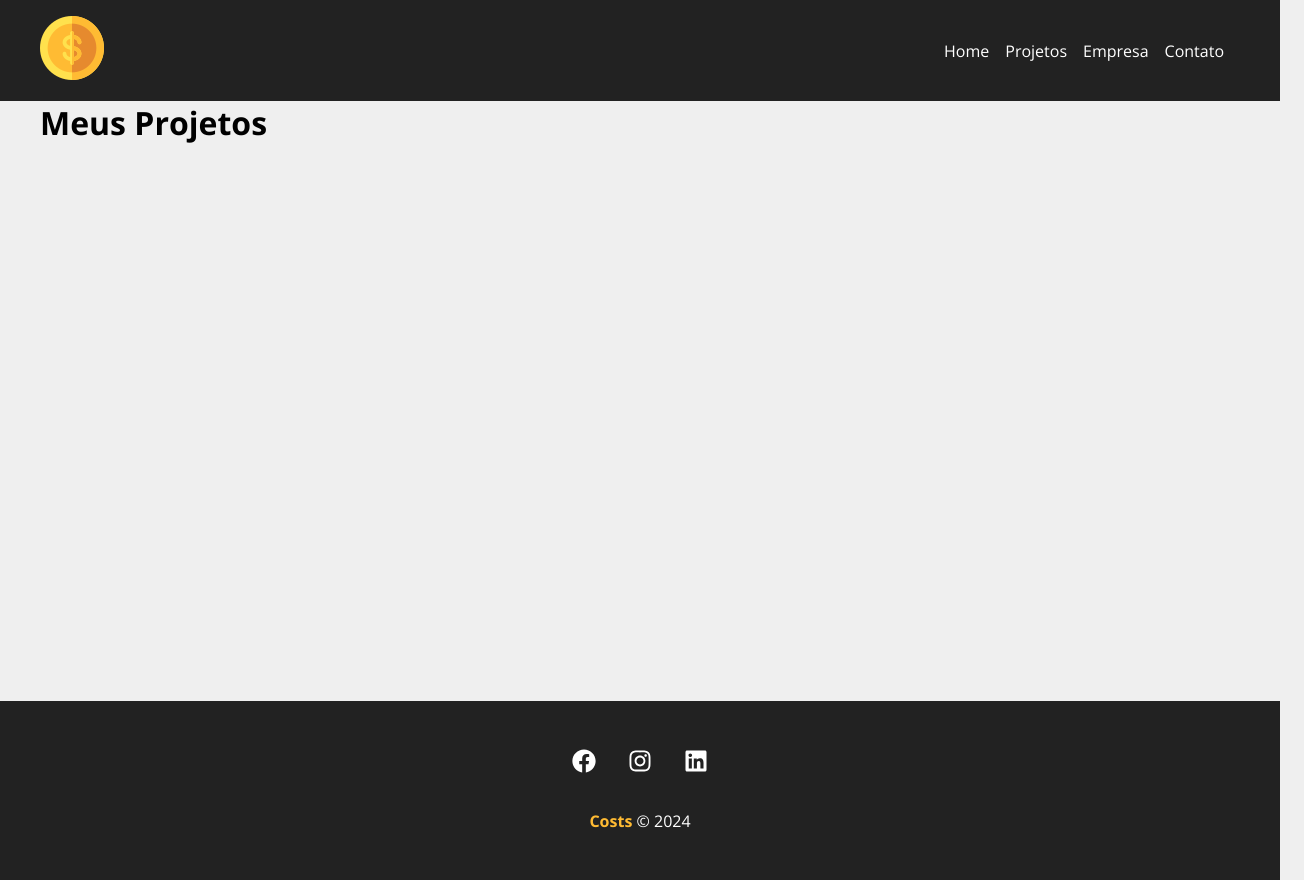
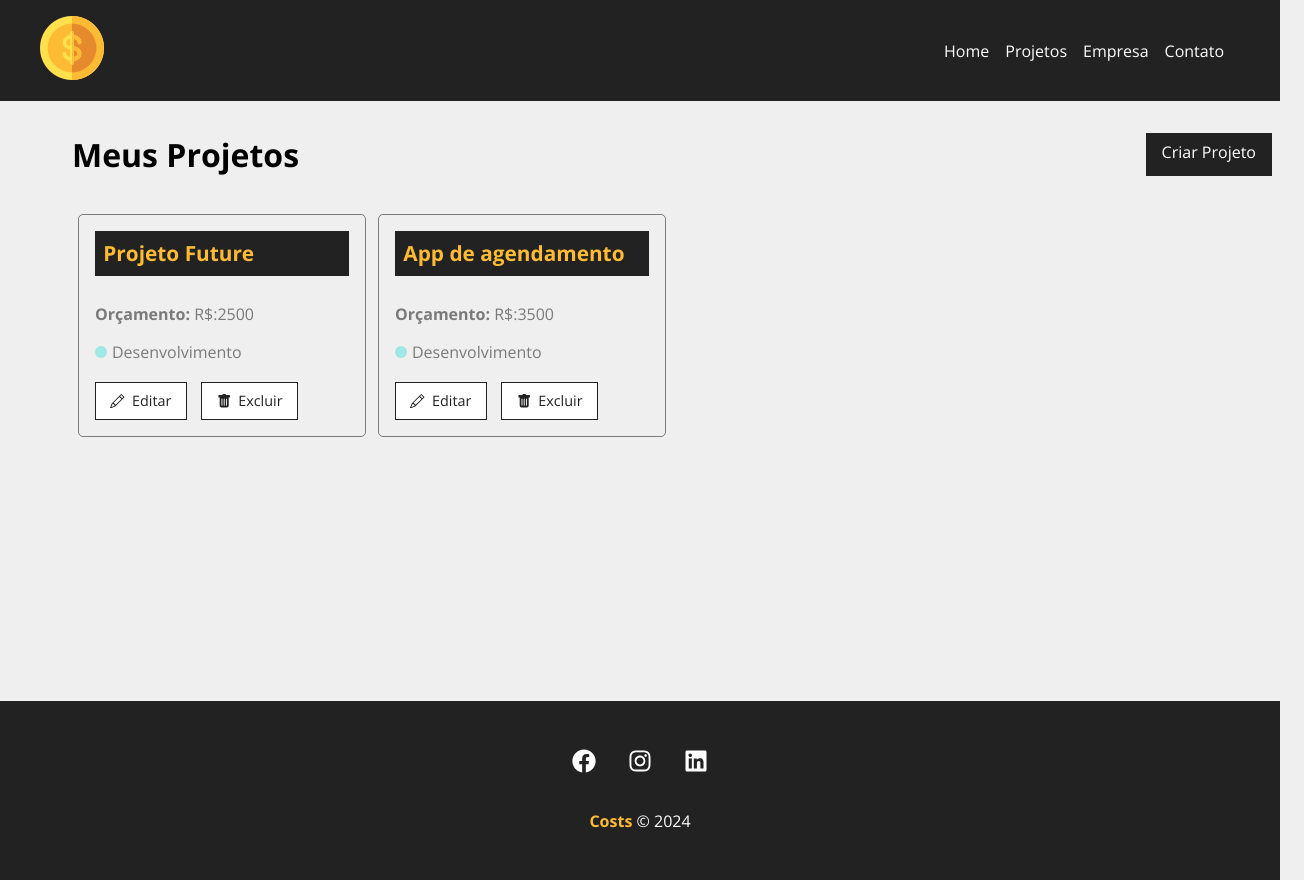
Before and after one commit to NewFabio/Treino-React, a React (Vite) app in the folder Meu-projeto-costs/costs/: page /project in a window 1280 px wide. Shown: the whole page, 1304 px wide, since content can reach past the window. Built offline with nearby package versions, Linux system fonts and the light colour scheme; data requests are answered from the project's data file.

Commit message:
Inclusao icons, estilização

```diff
--- a/Meu-projeto-costs/costs/db.json
+++ b/Meu-projeto-costs/costs/db.json
@@ -1,5 +1,28 @@
 {
-  "projects": [],
+  "projects": [
+    {
+      "id": "b4b1",
+      "name": "Projeto Future",
+      "budget": "2500",
+      "category": {
+        "id": "2",
+        "name": "Desenvolvimento"
+      },
+      "cost": 0,
+      "services": []
+    },
+    {
+      "id": "7c82",
+      "name": "App de agendamento",
+      "budget": "3500",
+      "category": {
+        "id": "2",
+        "name": "Desenvolvimento"
+      },
+      "cost": 0,
+      "services": []
+    }
+  ],
   "categories": [
     {
       "id": "1",
--- a/Meu-projeto-costs/costs/src/Components/pages/Projects.jsx
+++ b/Meu-projeto-costs/costs/src/Components/pages/Projects.jsx
@@ -1,8 +1,16 @@
 import Message from '../layout/Message'
 
 import { useLocation } from 'react-router-dom'
+import Container from '../layout/Container'
+import LinkButton from '../layout/LinkButton'
+import ProjectCard from '../project/ProjectCard'
+
+import styles from './Projects.module.css'
+import { useState, useEffect } from 'react'
 
 function Project() {
+
+    const [project, setProject] = useState([])
 
     const location = useLocation()
     let message = ''
@@ -10,10 +18,40 @@
         message = location.state.message
     }
 
+    useEffect(() => {
+        fetch('http://localhost:5000/projects', {
+            method: 'GET',
+            headers: {
+                'Content-type': 'application/json',
+            },
+        })
+        .then(resp => resp.json())
+        .then(data => {
+            console.log(data)
+            setProject(data)
+        })
+        .catch((err) => console.log(err))
+    }, [])
+
     return(
-        <div>
-            <h1>Meus Projetos</h1>
+        <div className={styles.project_container} >
+            <div className={styles.title_container} >
+                <h1>Meus Projetos</h1>
+                <LinkButton to='/newproject' text='Criar Projeto' />
+            </div>
             {message && <Message type='success' msg={message} />}
+            <Container customClass='start' >
+                {project.length > 0 &&
+                    project.map((project) => (
+                        <ProjectCard
+                            id={project.id}
+                            name={project.name}
+                            budget={project.budget}
+                            category={project.category.name}
+                            key={project.id}
+                        />
+                    ))}
+            </Container>
         </div>
     )
 }
--- /dev/null
+++ b/Meu-projeto-costs/costs/src/Components/pages/Projects.module.css
@@ -0,0 +1,9 @@
+.project_container {
+    padding: 2em;
+}
+
+.title_container {
+    display: flex;
+    justify-content: space-between;
+    margin-bottom: 2em;
+}
--- /dev/null
+++ b/Meu-projeto-costs/costs/src/Components/project/ProjectCard.jsx
@@ -0,0 +1,29 @@
+import {Link} from 'react-router-dom'
+import styles from './ProjectCard.module.css'
+
+import {BsPencil, BsFillTrashFill} from 'react-icons/bs'
+
+function ProjectCard({id, name, budget, category, handleRemove}) {
+    return(
+        <div className={styles.project_card} >
+            <h4>{name}</h4>
+            <p>
+                <span>Orçamento:</span> R$:{budget}
+            </p>
+            <p className={styles.category_text} >
+                <span className={`${styles[category.toLowerCase()]}`} ></span>{category}
+            </p>
+            <div className={styles.project_card_actions} >
+                <Link to=''>
+                    <BsPencil /> Editar
+                </Link>
+                <button>
+                    <BsFillTrashFill /> Excluir
+                </button>
+
+            </div>
+        </div>
+    )
+}
+
+export default ProjectCard
--- /dev/null
+++ b/Meu-projeto-costs/costs/src/Components/project/ProjectCard.module.css
@@ -0,0 +1,87 @@
+.project_card {
+    padding: 1em;
+    border: 1px solid #7a7a7a;
+    border-radius: 5px;
+    width: 24%;
+    margin: 0.5%;
+}
+
+.project_card h4 {
+    background-color: #222;
+    color: #ffbb33;
+    padding: .4em;
+    margin-bottom: 1.3em;
+    font-size: 1.3em;
+}
+
+.project_card p {
+    color: #7a7a7a;
+    margin-bottom: 1em;
+}
+
+.project_card p span {
+    font-weight: bold;
+}
+
+.category_text {
+    display: flex;
+    align-items: center;
+}
+
+.category_text span {
+    display: block;
+    width: 12px;
+    height: 12px;
+    border-radius: 50%;
+    background-color: #ccc;
+    margin-right: 5px;
+}
+
+.category_text .infra {
+    background-color: #ffaebc;
+}
+
+.category_text .desenvolvimento {
+    background-color: #a0e7e5;
+}
+
+.category_text .design {
+    background-color: #b4f8c8;
+}
+
+.category_text .planejamento {
+    background-color: #fbe7c6;
+}
+
+.project_card_actions {
+    margin-top: 1.2em;
+    display: flex;
+    align-items: center;
+}
+
+.project_card_actions a,
+.project_card_actions button {
+    text-decoration: none;
+    border: none;
+    background-color: #fff;
+    color: #222;
+    font-size: .9em;
+    padding: .6em 1em;
+    margin-right: 1em;
+    cursor: pointer;
+    border: 1px solid #222;
+    display: flex;
+    align-items: center;
+    justify-content: center;
+    transition: 0.5s;
+}
+
+.project_card_actions svg {
+    margin-right: .5em;
+}
+
+.project_card_actions a:hover,
+.project_card_actions button:hover {
+    background-color: #222;
+    color: #ffbb33;
+}
```
